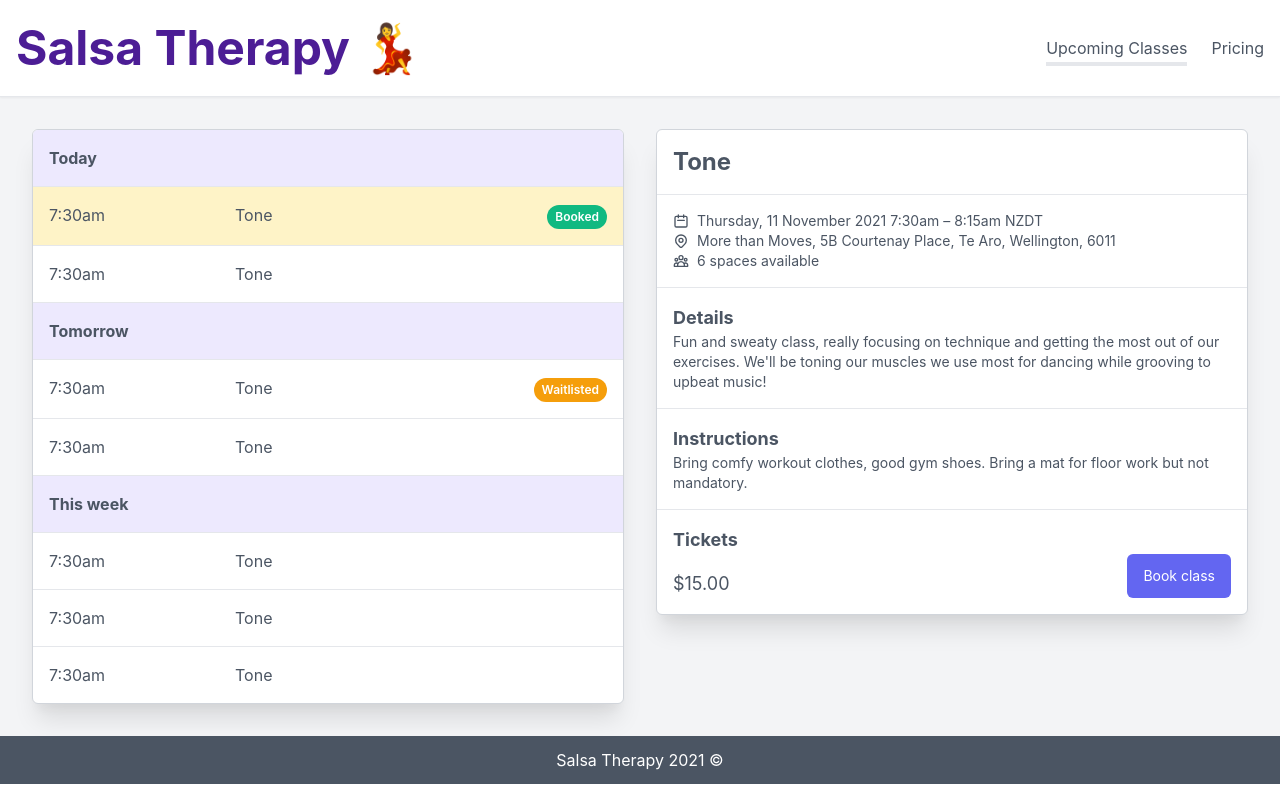
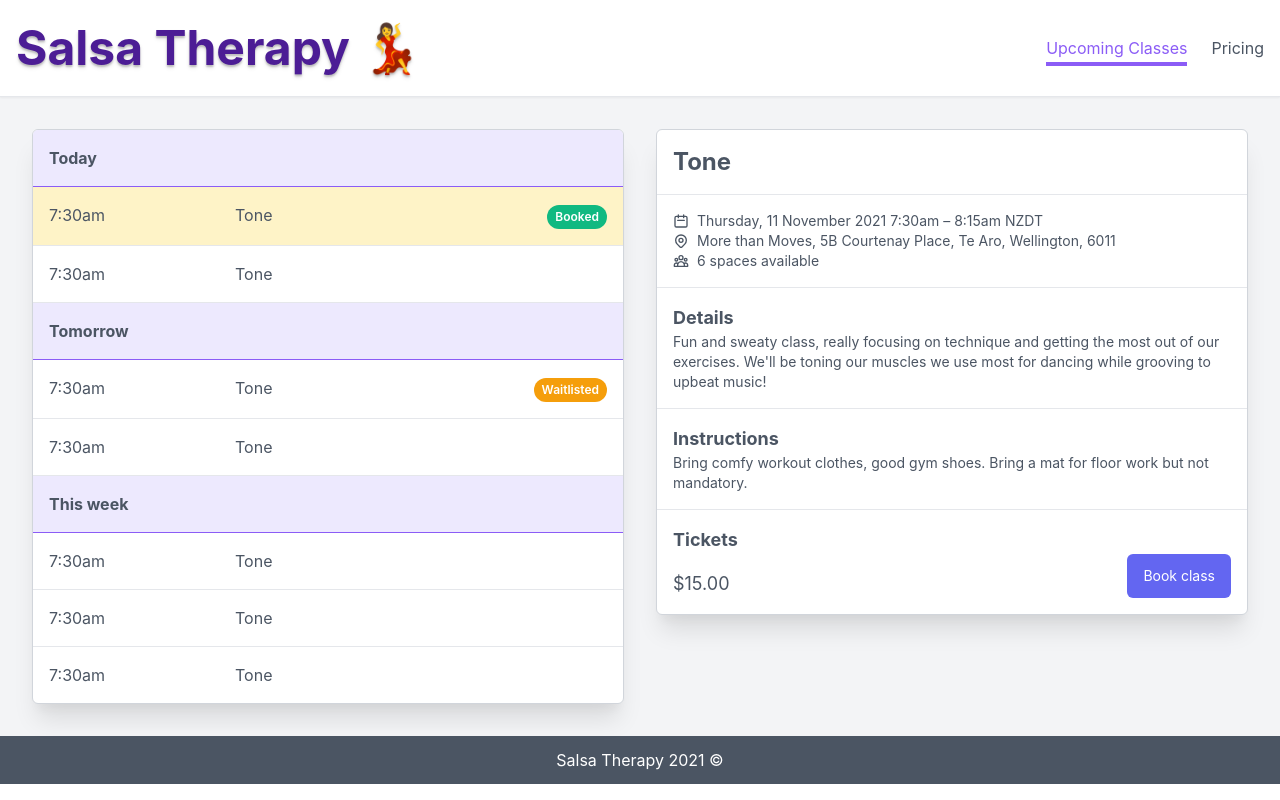
Before and after one commit to malinmalliyawadu/salsa-therapy-booking-system, a Next.js app: page / in a window 1280 px wide. Built offline with nearby package versions, Linux system fonts and the light colour scheme.

Commit message:
More style tweaks

```diff
--- a/pages/index.tsx
+++ b/pages/index.tsx
@@ -22,13 +22,22 @@ const Home: NextPage = () => {
 
       <div className="font-inter antialiased bg-gray-100 text-gray-600">
         <header className="shadow-sm sticky py-6 px-4 flex justify-between items-center top-0 left-0 right-0 bg-white border-b border-gray-200">
-          <h1 className="text-5xl font-bold text-purple-900">
+          <h1
+            className="text-5xl font-bold text-purple-900"
+            style={{
+              textShadow:
+                "rgba(0, 0, 0, 0.2) 0px 2px 2px, rgba(0, 0, 0, 0.1) 0px 3px 4px",
+            }}
+          >
             Salsa Therapy 💃
           </h1>
 
           <nav className="flex gap-6">
             <div>
-              <a href="/schedule" className="border-b-4 pb-1">
+              <a
+                href="/schedule"
+                className="border-b-4 pb-1 text-purple-500 border-purple-500"
+              >
                 Upcoming Classes
               </a>
             </div>
@@ -41,7 +50,9 @@ const Home: NextPage = () => {
         <div className="flex flex-col min-h-full justify-between">
           <main className="flex gap-8 p-8">
             <div className="shadow-xl border border-gray-300 bg-white flex-1 rounded-md self-start overflow-hidden">
-              <div className="p-4 font-bold border-b bg-purple-100">Today</div>
+              <div className="p-4 font-bold border-b bg-purple-100 border-purple-500">
+                Today
+              </div>
               <div className="p-4 grid grid-cols-3 border-b bg-yellow-100 hover:bg-yellow-50">
                 <div className="w-24">7:30am</div>
                 <div>Tone</div>
@@ -57,7 +68,7 @@ const Home: NextPage = () => {
                 <div className="text-right"></div>
               </div>
 
-              <div className="p-4 font-bold border-b bg-purple-100">
+              <div className="p-4 font-bold border-b bg-purple-100 border-purple-500">
                 Tomorrow
               </div>
               <div className="p-4 grid grid-cols-3 border-b">
@@ -75,7 +86,7 @@ const Home: NextPage = () => {
                 <div className="text-right"></div>
               </div>
 
-              <div className="p-4 font-bold border-b bg-purple-100">
+              <div className="p-4 font-bold border-b bg-purple-100 border-purple-500">
                 This week
               </div>
               <div className="p-4 grid grid-cols-3 border-b">
```
